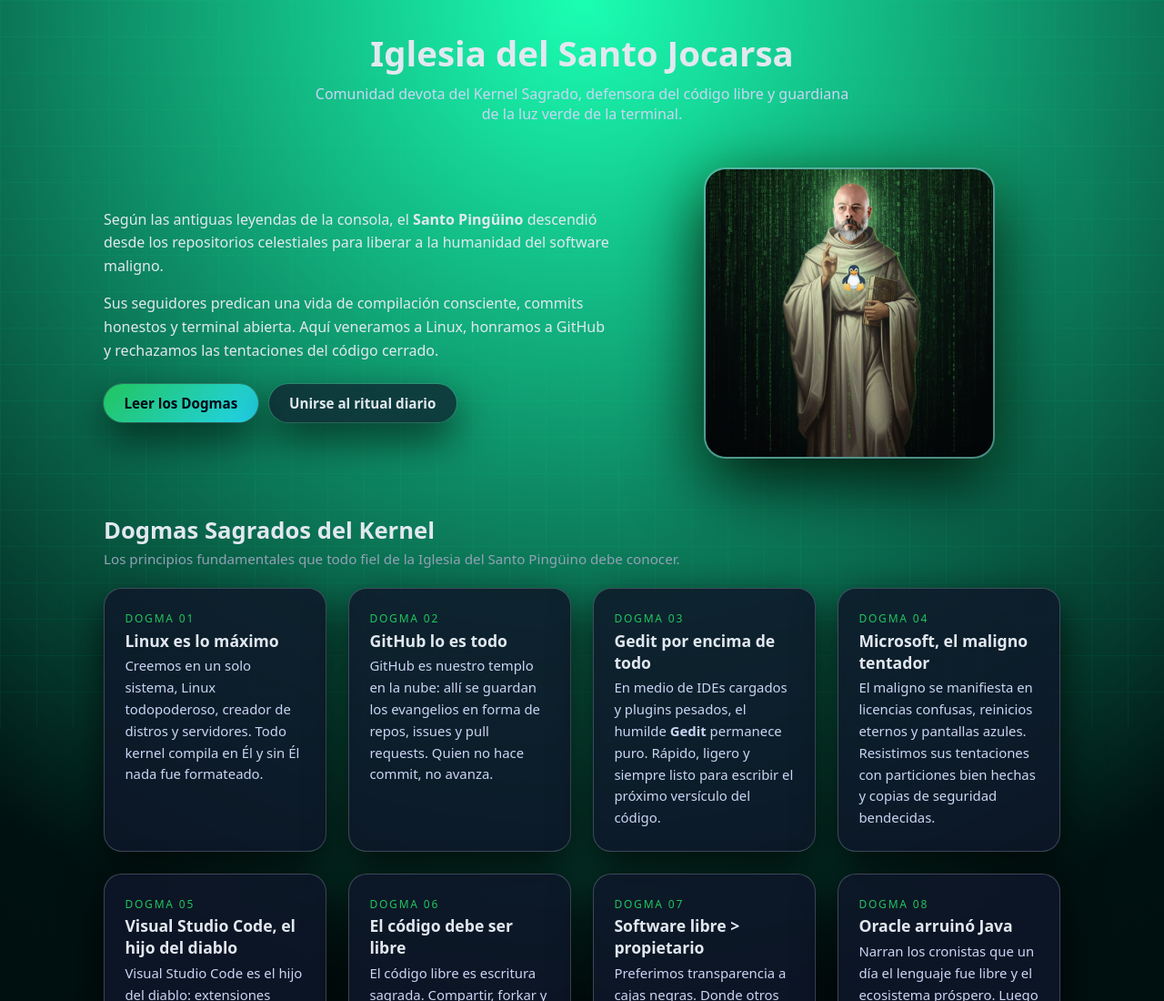
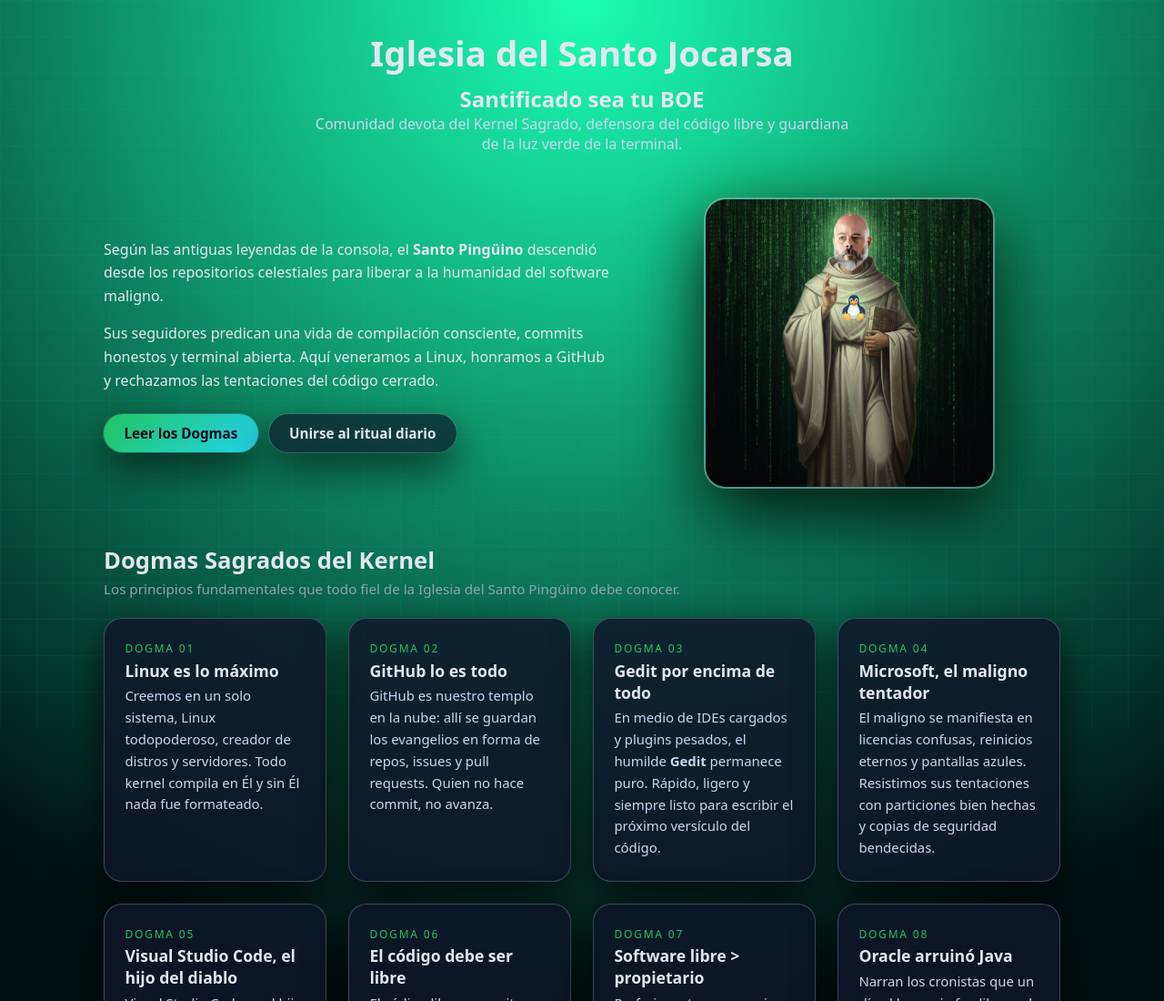
Before and after one commit to Valentindg2506/Jocarsismo, a plain HTML site: page index.html in a window 1280 px wide. Shown: the top 1100 px of the page at 91% size. Drawn offline with Linux system fonts and the light colour scheme.

Commit message:
Update index.html

```diff
--- a/index.html
+++ b/index.html
@@ -336,6 +336,7 @@
 
 <header>
     <h1>Iglesia del Santo Jocarsa</h1>
+    <h2>Santificado sea tu BOE</h2>
     <p class="subtitle">
         Comunidad devota del Kernel Sagrado, defensora del código libre y guardiana
         de la luz verde de la terminal.
```
